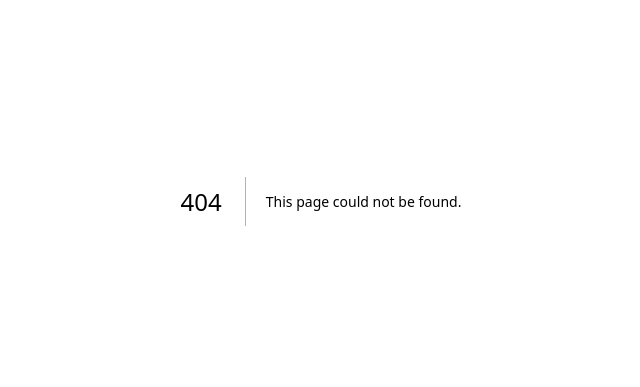
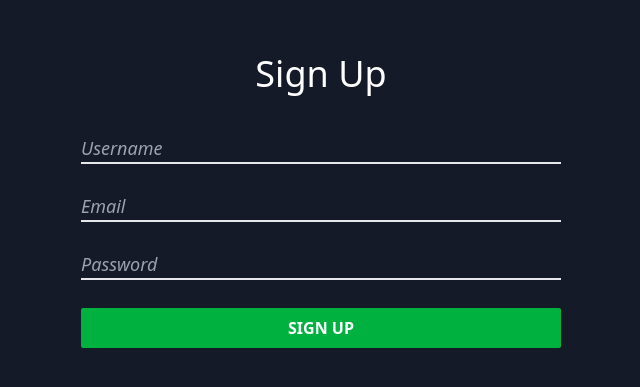
Before and after one commit to ahmed-hounati/careers, a Next.js app: page /auth/signup in a window 1280 px wide. Before the commit this address had no page. Shown: the part 199-586 px from the top of the page, without its empty margins (319-959 px from the left). Built offline with nearby package versions, Linux system fonts and the light colour scheme.

Commit message:
CAR-25 Feat:implement the signup page

```diff
--- a/package.json
+++ b/package.json
@@ -10,6 +10,7 @@
     "lint": "next lint"
   },
   "dependencies": {
+    "axios": "^1.7.9",
     "bcryptjs": "^2.4.3",
     "jsonwebtoken": "^9.0.2",
     "minio": "^8.0.3",
--- /dev/null
+++ b/src/app/auth/signup/page.tsx
@@ -0,0 +1,118 @@
+"use client";
+import React, { useState } from "react";
+import { useRouter } from "next/navigation";
+import axios from "axios";
+
+const SignupPage: React.FC = () => {
+    const [email, setEmail] = useState<string>("");
+    const [password, setPassword] = useState<string>("");
+    const [username, setUsername] = useState<string>("");
+    const [message, setMessage] = useState<string>("");
+    const [error, setError] = useState<string>("");
+    const [loading, setLoading] = useState<boolean>(false);
+    const router = useRouter();
+
+    const validateInputs = (): boolean => {
+        if (!email || !password || !username) {
+            setError("All fields (email, username, password) are required.");
+            return false;
+        }
+        if (!/\S+@\S+\.\S+/.test(email)) {
+            setError("Please enter a valid email address.");
+            return false;
+        }
+        return true;
+    };
+
+    const handleSignup = async (e: React.FormEvent<HTMLFormElement>): Promise<void> => {
+        e.preventDefault();
+        setMessage("");
+        setError("");
+        setLoading(true);
+
+        if (!validateInputs()) {
+            setLoading(false);
+            return;
+        }
+
+        try {
+            const response = await axios.post("/api/auth/signup", {
+                email,
+                username,
+                password,
+            });
+
+            setMessage("Signup successful!");
+            setError("");
+            router.push("/dashboard");
+        } catch (err: unknown) {
+            console.error(err);
+            setError(
+                axios.isAxiosError(err) && err.response?.data?.message
+                    ? err.response.data.message
+                    : "Something went wrong."
+            );
+        } finally {
+            setLoading(false);
+        }
+    };
+
+    return (
+        <main className="mx-auto p-8 flex h-[100vh] w-full items-center justify-center text-white bg-[#141A28]">
+            <section className="flex w-[30rem] flex-col space-y-10 overflow-hidden">
+                <div className="text-center text-4xl font-medium">Sign Up</div>
+
+                {error && (
+                    <div className="text-red-500 text-sm text-center">{error}</div>
+                )}
+                {message && (
+                    <div className="text-green-500 text-sm text-center">{message}</div>
+                )}
+
+                <form className="flex flex-col gap-7" onSubmit={handleSignup}>
+                    <div className="w-full transform border-b-2 bg-transparent text-lg duration-300 focus-within:border-[#00b140]">
+                        <input
+                            type="text"
+                            placeholder="Username"
+                            className="w-full border-none bg-transparent outline-none placeholder:italic focus:outline-none"
+                            value={username}
+                            onChange={(e) => setUsername(e.target.value)}
+                        />
+                    </div>
+                    <div className="w-full transform border-b-2 bg-transparent text-lg duration-300 focus-within:border-[#00b140]">
+                        <input
+                            type="email"
+                            placeholder="Email"
+                            className="w-full border-none bg-transparent outline-none placeholder:italic focus:outline-none"
+                            value={email}
+                            onChange={(e) => setEmail(e.target.value)}
+                        />
+                    </div>
+
+                    <div className="w-full transform border-b-2 bg-transparent text-lg duration-300 focus-within:border-[#00b140]">
+                        <input
+                            type="password"
+                            placeholder="Password"
+                            className="w-full border-none bg-transparent outline-none placeholder:italic focus:outline-none"
+                            value={password}
+                            onChange={(e) => setPassword(e.target.value)}
+                        />
+                    </div>
+
+                    <button
+                        type="submit"
+                        disabled={loading}
+                        className={`transform rounded-sm py-2 font-bold duration-300 ${loading
+                            ? "bg-gray-500 cursor-not-allowed"
+                            : "bg-[#00b140] hover:bg-[#409C3E]"
+                            }`}
+                    >
+                        {loading ? "Signing up..." : "SIGN UP"}
+                    </button>
+                </form>
+            </section>
+        </main>
+    );
+};
+
+export default SignupPage;
--- /dev/null
+++ b/src/app/dashboard/page.tsx
@@ -0,0 +1,7 @@
+import React from 'react'
+
+export default function page() {
+    return (
+        <div>dashboard</div>
+    )
+}
--- a/src/app/page.tsx
+++ b/src/app/page.tsx
@@ -1,5 +1,9 @@
+import Navbar from "@/components/Navbar";
+
 export default function Home() {
   return (
-    <></>
+    <>
+      <Navbar />
+    </>
   );
 }
--- /dev/null
+++ b/src/components/Navbar.tsx
@@ -0,0 +1,72 @@
+"use client";
+import React, { useState } from "react";
+import Link from "next/link";
+
+const Navbar: React.FC = () => {
+    const [isOpen, setIsOpen] = useState<boolean>(false);
+
+    return (
+        <nav className="bg-slate-600 bg-opacity-75 top-0 left-0 right-0 z-50">
+            <div className="max-w-7xl mx-auto px-4 sm:px-6 lg:px-8">
+                <div className="flex items-center justify-between h-16">
+                    <div className="flex items-center">
+                        <Link href="/" className="text-white font-bold text-xl">
+                            Careers
+                        </Link>
+                    </div>
+                    <div className="hidden md:block">
+                        <div className="ml-10 flex items-baseline space-x-4">
+                            <Link
+                                href="/auth/login"
+                                className="text-gray-300 hover:bg-gray-700 hover:text-white px-3 py-2 rounded-md text-sm font-medium"
+                            >
+                                Login
+                            </Link>
+                            <Link
+                                href="/auth/signup"
+                                className="text-gray-300 hover:bg-gray-700 hover:text-white px-3 py-2 rounded-md text-sm font-medium"
+                            >
+                                Signup
+                            </Link>
+                        </div>
+                    </div>
+                    <div className="md:hidden">
+                        <button
+                            onClick={() => setIsOpen(!isOpen)}
+                            className="inline-flex items-center justify-center p-2 rounded-md text-gray-400 hover:text-white hover:bg-gray-700 focus:outline-none focus:ring-2 focus:ring-offset-2 focus:ring-offset-gray-800 focus:ring-white"
+                        >
+                            <span className="sr-only">Open main menu</span>
+                        </button>
+                    </div>
+                </div>
+            </div>
+
+            {isOpen && (
+                <div className="md:hidden">
+                    <div className="px-2 pt-2 pb-3 space-y-1 sm:px-3">
+                        <Link
+                            href="/"
+                            className="text-gray-300 hover:bg-gray-700 hover:text-white block px-3 py-2 rounded-md text-base font-medium"
+                        >
+                            Home
+                        </Link>
+                        <Link
+                            href="/BookedEvents"
+                            className="text-gray-300 hover:bg-gray-700 hover:text-white block px-3 py-2 rounded-md text-base font-medium"
+                        >
+                            View Booked Events
+                        </Link>
+                        <Link
+                            href="/AddEvent"
+                            className="text-gray-300 hover:bg-gray-700 hover:text-white block px-3 py-2 rounded-md text-base font-medium"
+                        >
+                            Add New Event
+                        </Link>
+                    </div>
+                </div>
+            )}
+        </nav>
+    );
+};
+
+export default Navbar;
```
Also changed, not shown: 1 other file (tests, documents, lock files or other folders).
